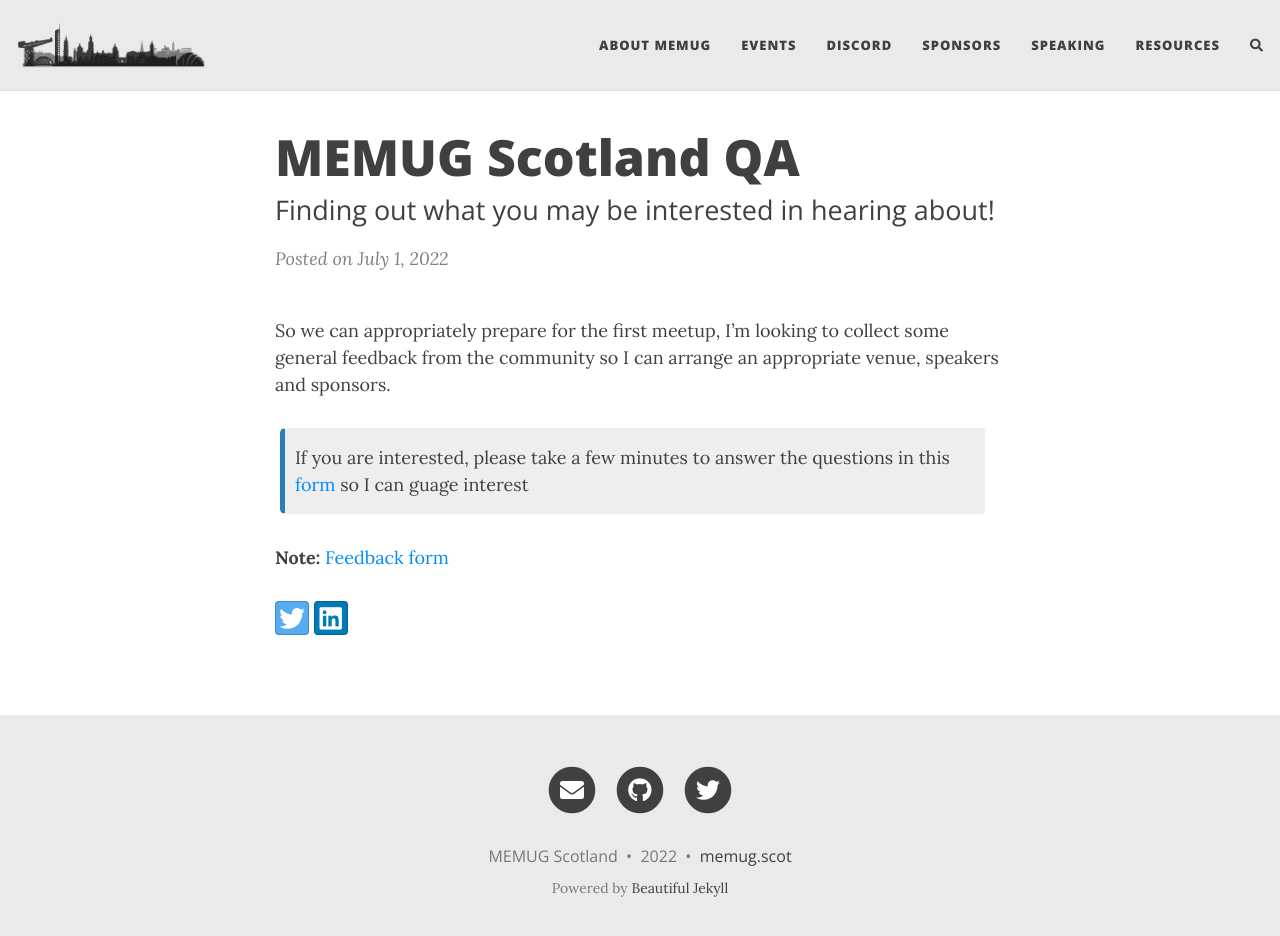
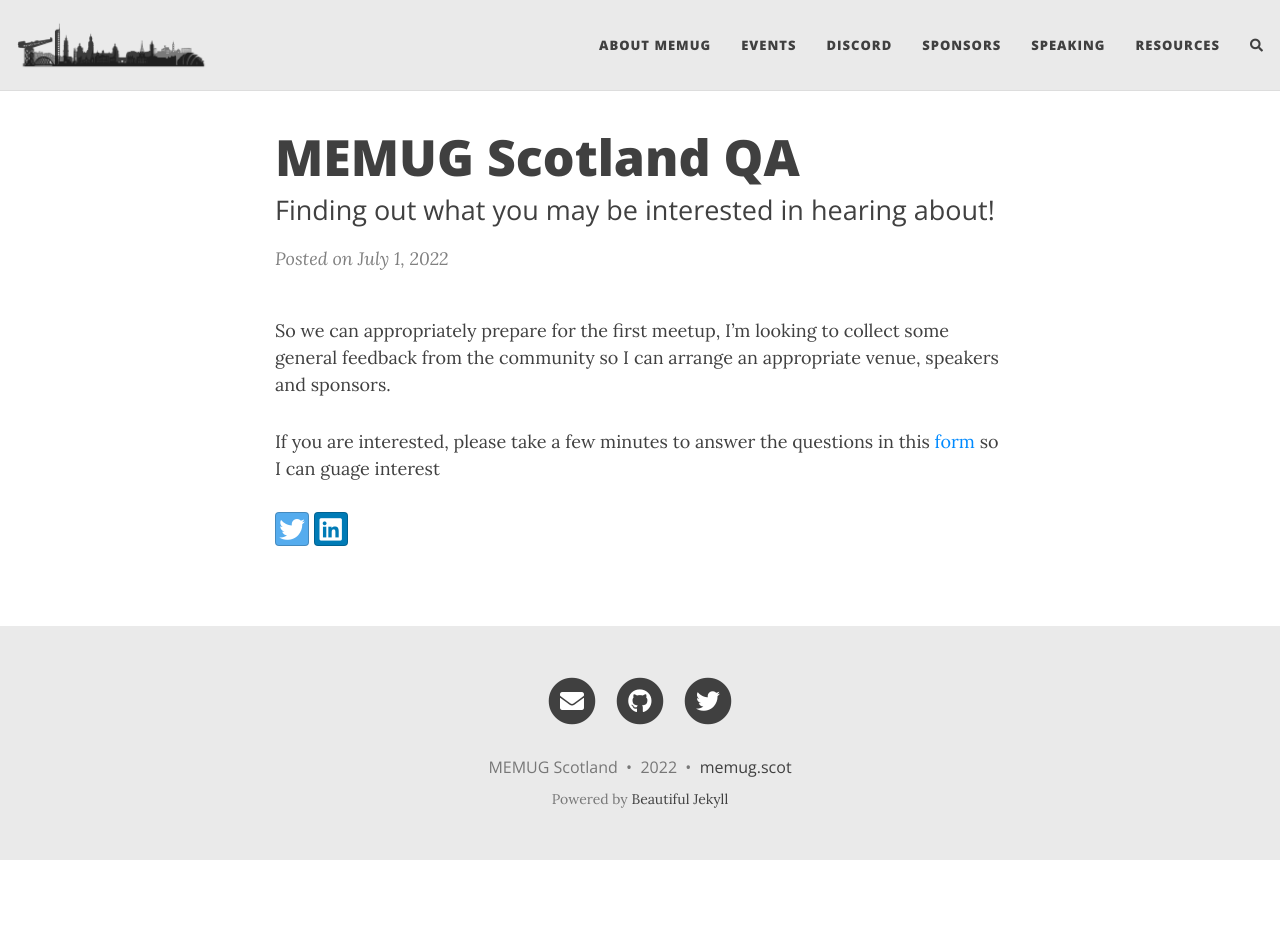
Before and after one commit to smcallister594/memugscotland, a Jekyll site: the page built from _posts/2022-07-01-QA.md, in a window 1280 px wide and 949 px high. Shown: the top 936 px of the window. Built offline with Jekyll 4.4.1, drawn with Linux system fonts in a browser that asks for light colours; nearby versions of some CDN libraries; comment, search, counter and statistics services are not loaded.

Commit message:
Update 2022-07-01-QA.md

```diff
--- a/_posts/2022-07-01-QA.md
+++ b/_posts/2022-07-01-QA.md
@@ -11,8 +11,6 @@
 So we can appropriately prepare for the first meetup, I'm looking to collect some general feedback from the community so I can arrange an appropriate venue, speakers and sponsors.
 
 If you are interested, please take a few minutes to answer the questions in this [form](https://forms.office.com/r/J4pxdBWqiR) so I can guage interest
-{: .box-note}
-**Note:** [Feedback form](https://forms.office.com/r/J4pxdBWqiR)
 
 <!---
 ## Session 1
```
